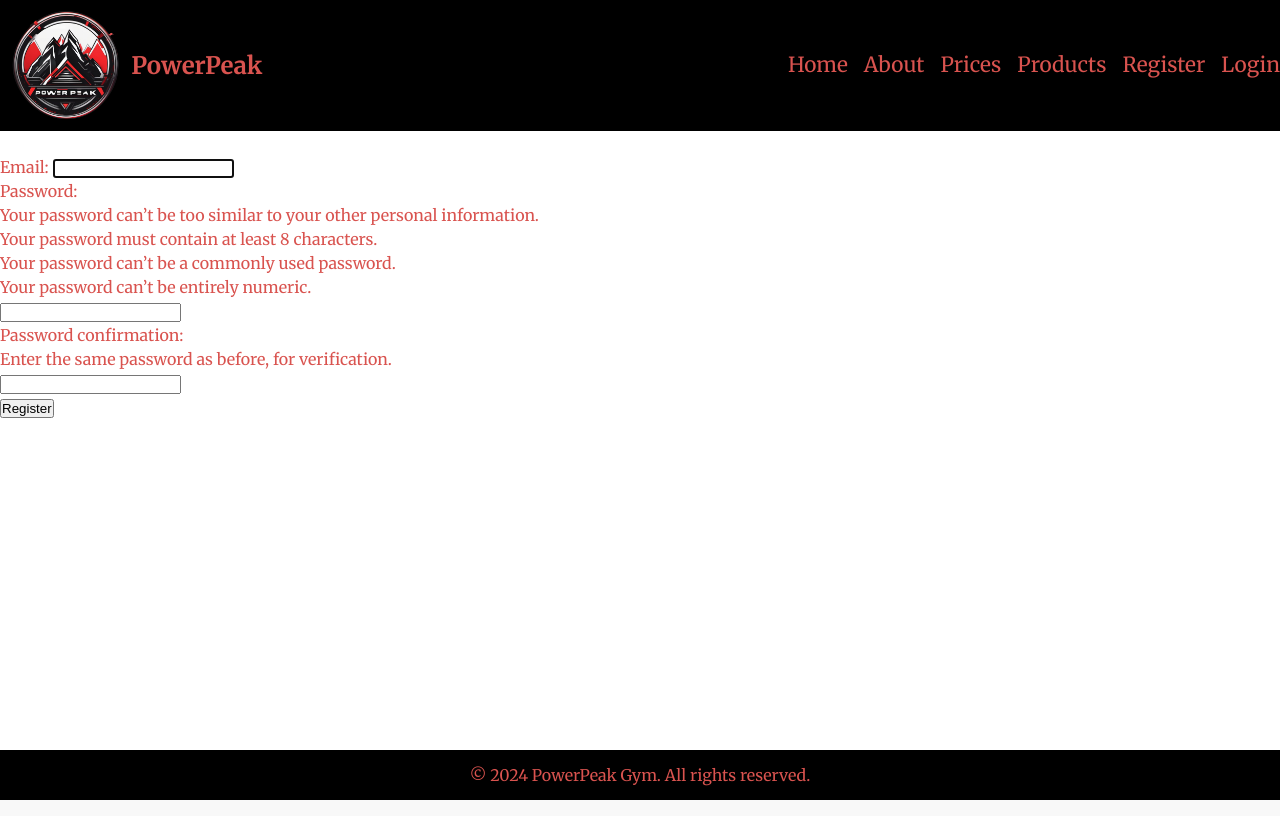
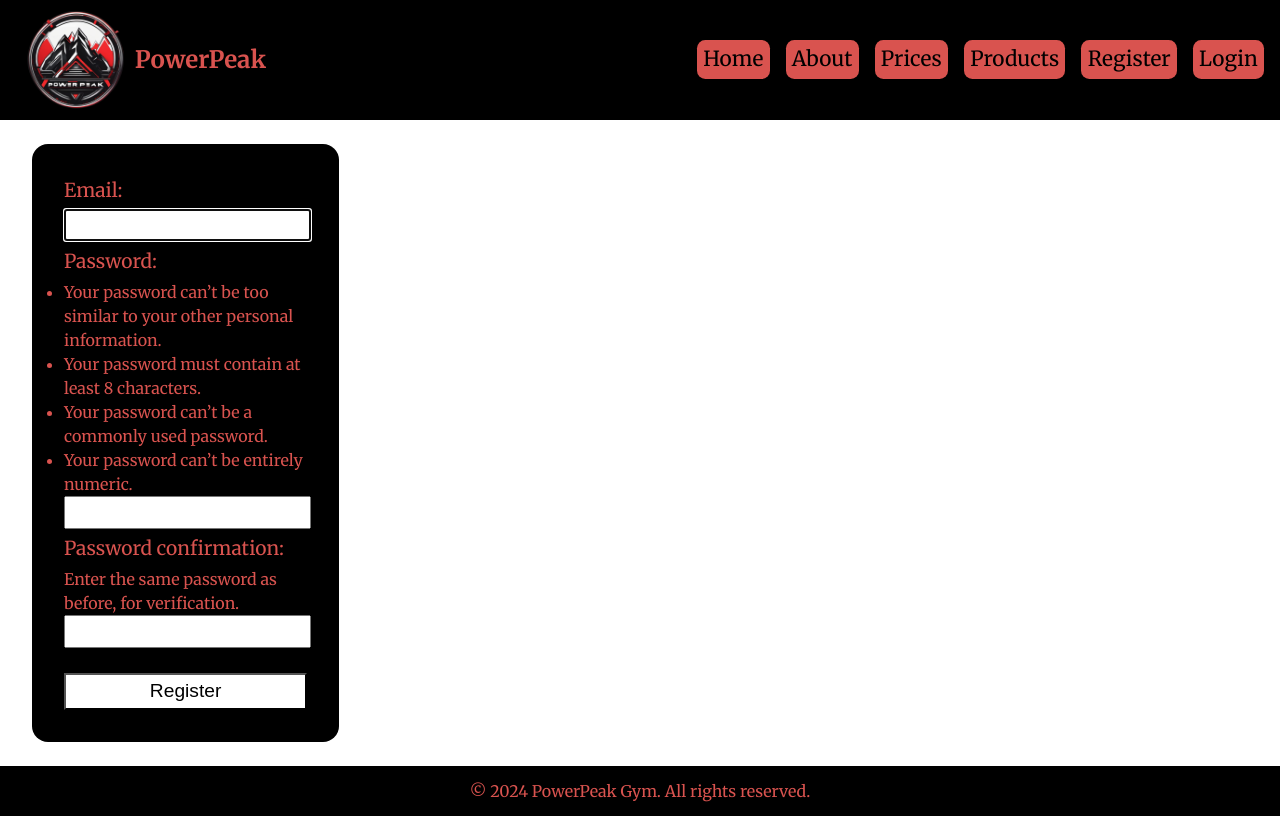
Before and after one commit to DimitarGenchev/PowerPeak, a Django app: page /register/ in a window 1280 px wide. Run offline with Django 5.2, Linux system fonts and the light colour scheme.

Commit message:
Updated base template

```diff
--- a/static/css/styles.css
+++ b/static/css/styles.css
@@ -3,15 +3,16 @@
 * {
     margin: 0;
     padding: 0;
-    box-sizing: border-box;
 }
 
 html {
     font: 16px/1.5 Merriweather;
     color: #D9534F;
+    box-sizing: border-box;
 }
 
 body {
+
 }
 
 a {
@@ -25,6 +26,35 @@
     height: auto;
 }
 
+form {
+    flex: 0 0 20%;
+    background-color: black;
+    border-radius: 1em;
+    padding: 2em;
+}
+
+label {
+    display: block;
+    font-size: 1.2em;
+    margin-bottom: 0.2em;
+}
+
+button {
+    margin-top: 1em;
+    padding: 0.3em 0;
+    width: 100%;
+    background-color: #FFFF;
+    font-size: 1.2em;
+}
+
+input {
+    display: block;
+    margin-bottom: 0.3em;
+    width: 100%;
+    height: 1.5em;
+    font-size: 1.2em;
+}
+
 .container {
     display: flex;
     flex-direction: column;
@@ -33,12 +63,15 @@
 }
 
 .container header {
-    flex-basis: 100px;
+    flex-basis: 120px;
     background-color: black;
 }
 
 .container main {
     flex-grow: 1;
+    display: flex;
+    align-items: flex-start;
+    padding: 0 2em;
 }
 
 .container footer {
@@ -51,22 +84,45 @@
 
 .container header nav {
     height: 100%;
+    width: auto;
     display: flex;
     justify-content: space-between;
     align-items: center;
+    padding: 0 1em;
 }
 
 .container header nav .logo {
+    flex: 0 0 250px;
     display: flex;
     align-items: center;
-    flex-basis: 120px;
+    transition: 0.3s ease-in;
 }
+
+.container header nav .logo:hover {
+    flex-basis: 240px;
+}
+
 .container header nav ul {
     display: flex;
+    justify-content: space-between;
     gap: 1em;
     list-style: none outside;
 }
 
+.container header nav .logo a {
+    display: block;
+}
+
 .container header nav ul li a {
+    background-color: #D9534F;
+    color: black;
+    border-radius: 0.4em;
+    padding: 0.3em;
     font-size: 1.3em;
+    transition: 0.3s ease-in;
 }
+
+.container header nav ul li a:hover {
+    background-color: #B02B27;
+    color: white;
+}
--- a/templates/common/partials/nav.html
+++ b/templates/common/partials/nav.html
@@ -1,10 +1,14 @@
 {% load static %}
 
 <nav>
-    <a href="{% url 'index' %}" class="logo">
-        <img src="{% static 'images/logo.png' %}" alt="Logo">
-        <h1>PowerPeak</h1>
-    </a>
+    <div class="logo">
+        <a href="{% url 'index' %}">
+            <img src="{% static 'images/logo.png' %}" alt="Logo" width="1px" height="1px">
+        </a>
+        <a href="{% url 'index' %}">
+            <h1>PowerPeak</h1>
+        </a>
+    </div>
 
     <ul>
         <li><a href="#">Home</a></li>
```
